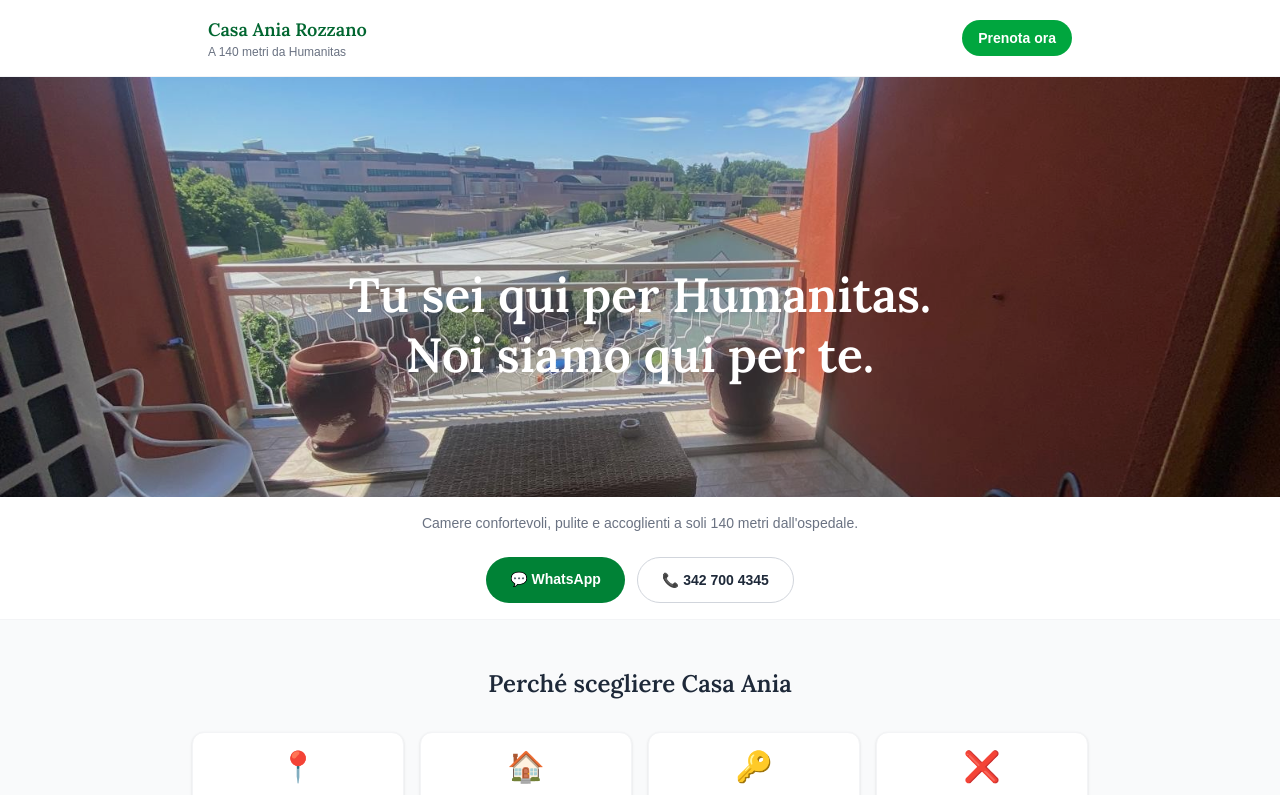
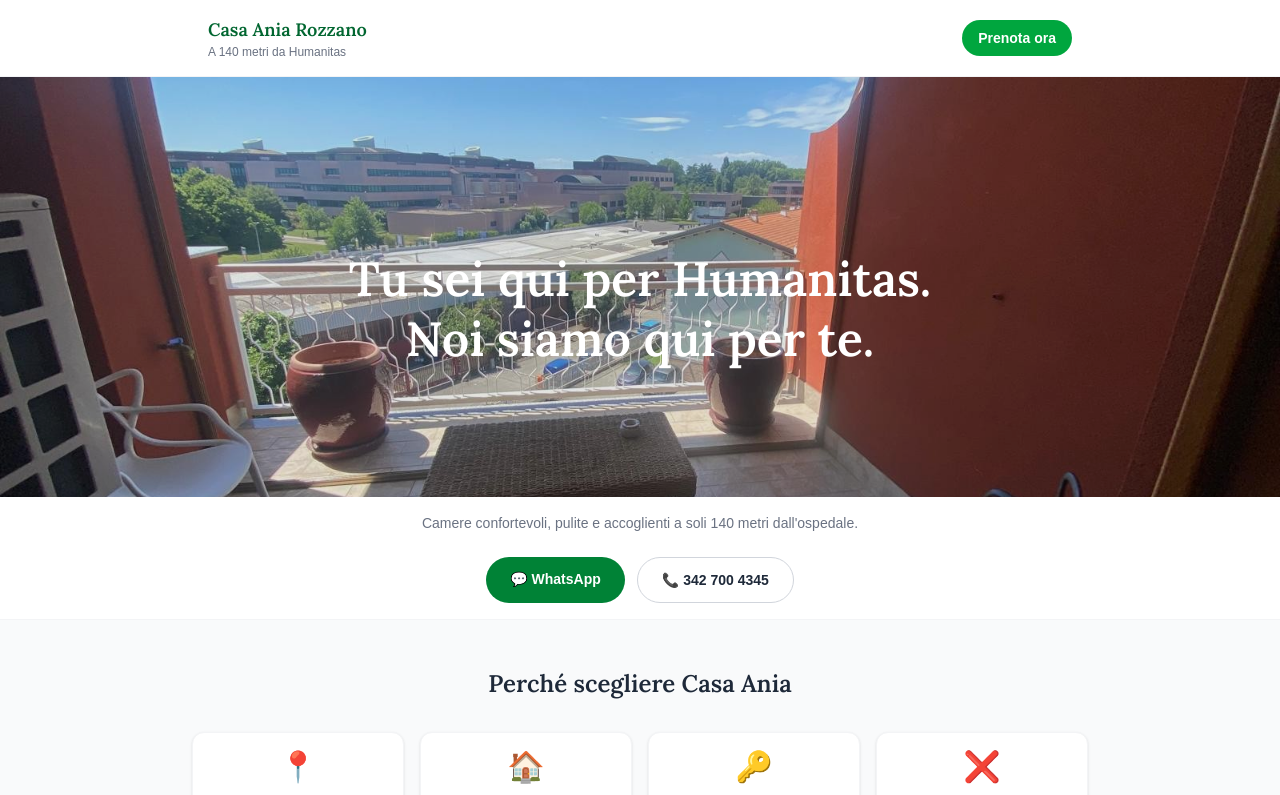
Before and after one commit to CasaAnia/sito-casaania, a Next.js app: page / in a window 1280 px wide. Shown: the top 795 px of the page. Built offline with nearby package versions, Linux system fonts and the light colour scheme.

Commit message:
Hero: scritta alzata ancora un po'

```diff
--- a/app/page.tsx
+++ b/app/page.tsx
@@ -76,7 +76,7 @@ export default function Home() {
         <img src="/hero-mobile.jpg" alt="Vista Humanitas dal balcone" className="absolute inset-0 w-full h-full object-cover md:hidden" style={{ objectPosition: 'center 45%' }} />
         <img src="/hero-desktop.jpg" alt="Vista Humanitas dal balcone" className="absolute inset-0 w-full h-full object-cover hidden md:block" style={{ objectPosition: 'center 40%' }} />
         <div className="absolute inset-0 bg-black/10" />
-        <div className="relative max-w-4xl mx-auto text-center w-full pb-24">
+        <div className="relative max-w-4xl mx-auto text-center w-full pb-28">
           <h2 style={loraStyle} className="text-3xl md:text-5xl font-semibold mb-4 leading-tight">
             Tu sei qui per Humanitas.<br />Noi siamo qui per te.
           </h2>
```
